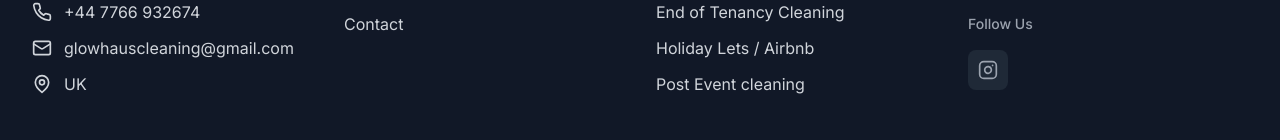
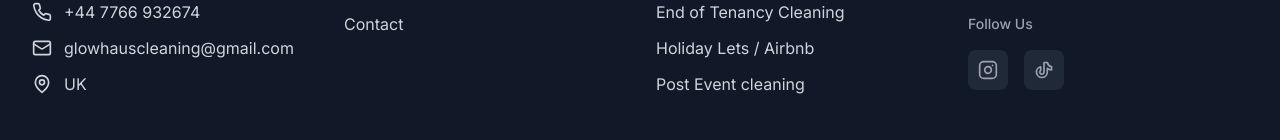
Before and after one commit to darcio-codes279/glow-haus, a Next.js app: page / in a window 1280 px wide. Shown: the part 6860-7000 px from the top of the page. Built offline with nearby package versions, Linux system fonts and the light colour scheme.

Commit message:
Added tiktok icon

```diff
--- a/components/Footer.tsx
+++ b/components/Footer.tsx
@@ -1,8 +1,10 @@
 'use client'
 
 import { motion } from 'framer-motion'
-import { Phone, Mail, MapPin, Instagram, Star, } from 'lucide-react'
+import { Phone, Mail, MapPin, Instagram, Star } from 'lucide-react'
+import { TbBrandTiktok } from "react-icons/tb";
 import { useState } from 'react'
+
 
 const Footer = () => {
   const [email, setEmail] = useState('')
@@ -60,6 +62,7 @@ const Footer = () => {
 
   const socialLinks = [
     { icon: Instagram, href: 'https://www.instagram.com/glowhauscleaning_/', label: 'Instagram' },
+    { icon: TbBrandTiktok, href: 'https://www.tiktok.com/@glowhauscleaning', label: 'TikTok' },
   ]
 
   const contactInfo = [
--- a/package.json
+++ b/package.json
@@ -21,6 +21,7 @@
     "postcss": "^8",
     "react": "^18",
     "react-dom": "^18",
+    "react-icons": "^5.5.0",
     "tailwindcss": "^3.3.0",
     "typescript": "^5"
   },
```
Also changed, not shown: 2 other files (tests, documents, lock files or other folders).
